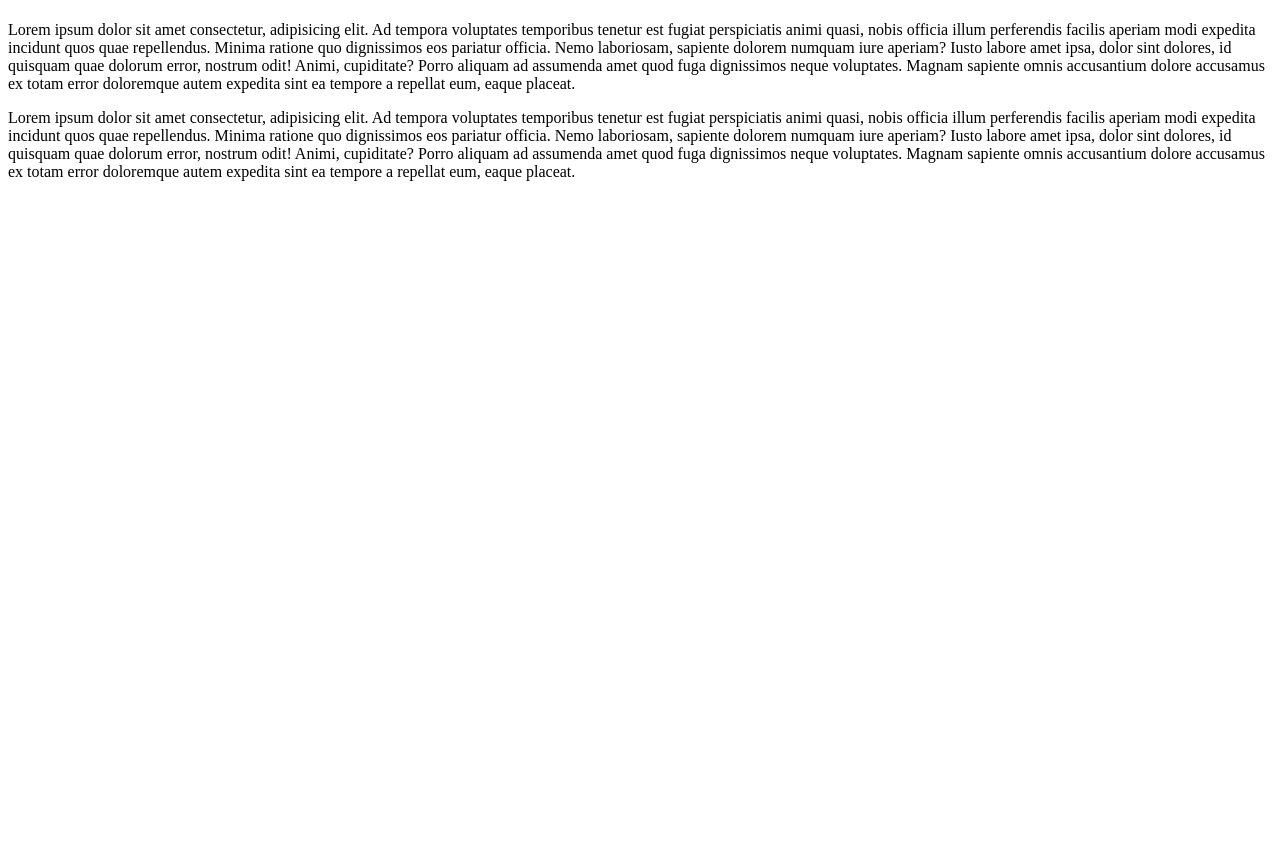
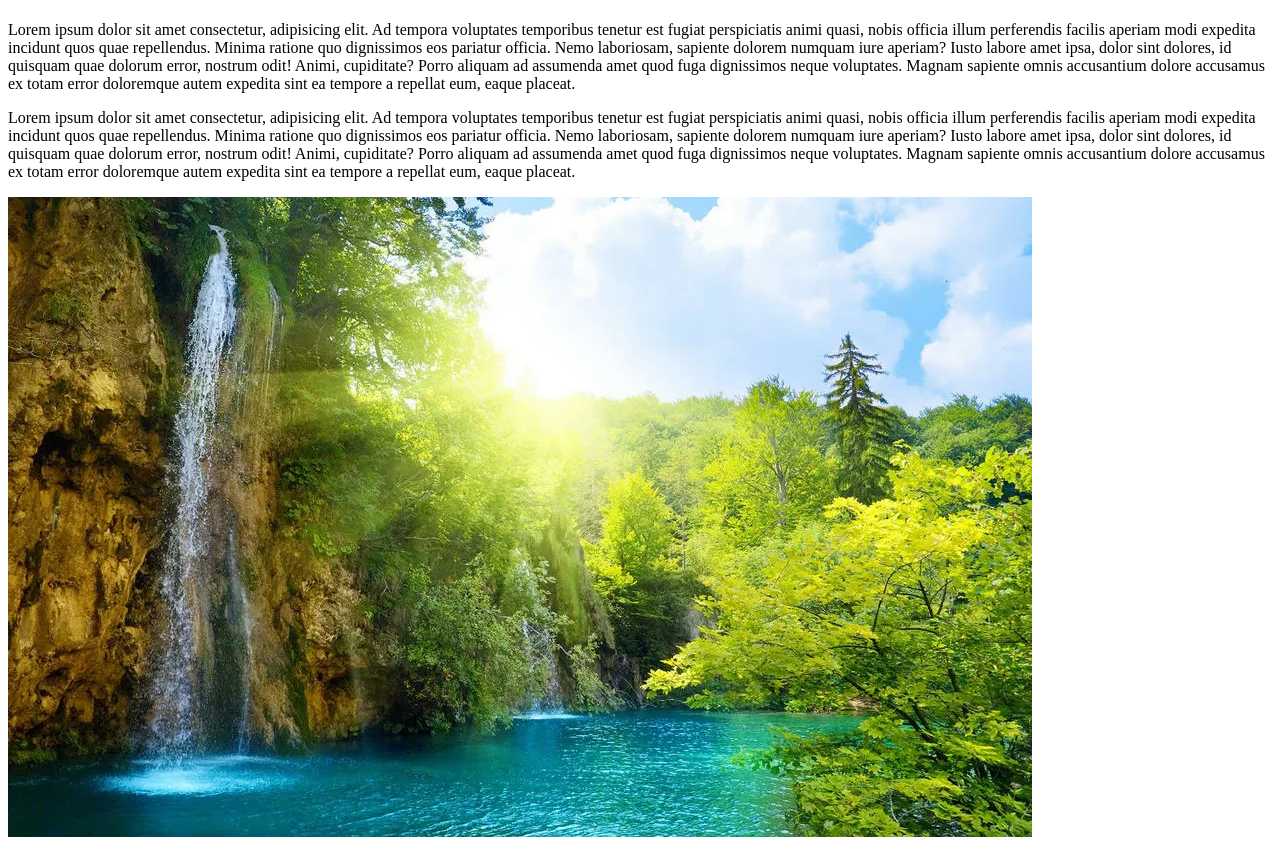
Before and after one commit to di-artemida/di-web42, a plain HTML site: page index.html in a window 1280 px wide. Before the commit the page ends 800 px from the top, so only its background shows below. Drawn offline with Linux system fonts and the light colour scheme.

Commit message:
Update index.html

```diff
--- a/index.html
+++ b/index.html
@@ -13,6 +13,6 @@
     <p>Lorem ipsum dolor sit amet consectetur, adipisicing elit. Ad tempora voluptates temporibus tenetur est fugiat perspiciatis animi quasi, nobis officia illum perferendis facilis aperiam modi expedita incidunt quos quae repellendus.
         Minima ratione quo dignissimos eos pariatur officia. Nemo laboriosam, sapiente dolorem numquam iure aperiam? Iusto labore amet ipsa, dolor sint dolores, id quisquam quae dolorum error, nostrum odit! Animi, cupiditate?
         Porro aliquam ad assumenda amet quod fuga dignissimos neque voluptates. Magnam sapiente omnis accusantium dolore accusamus ex totam error doloremque autem expedita sint ea tempore a repellat eum, eaque placeat.</p>
-        <img src="img/photo1.webp" alt="">
+        <img src="photo1.webp" alt="">
 </body>
 </html>
```
